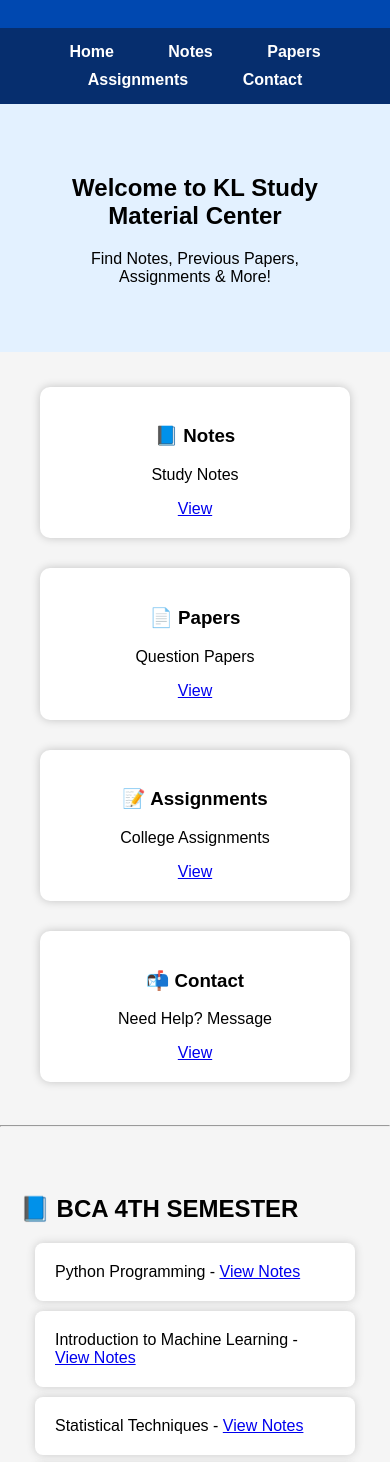
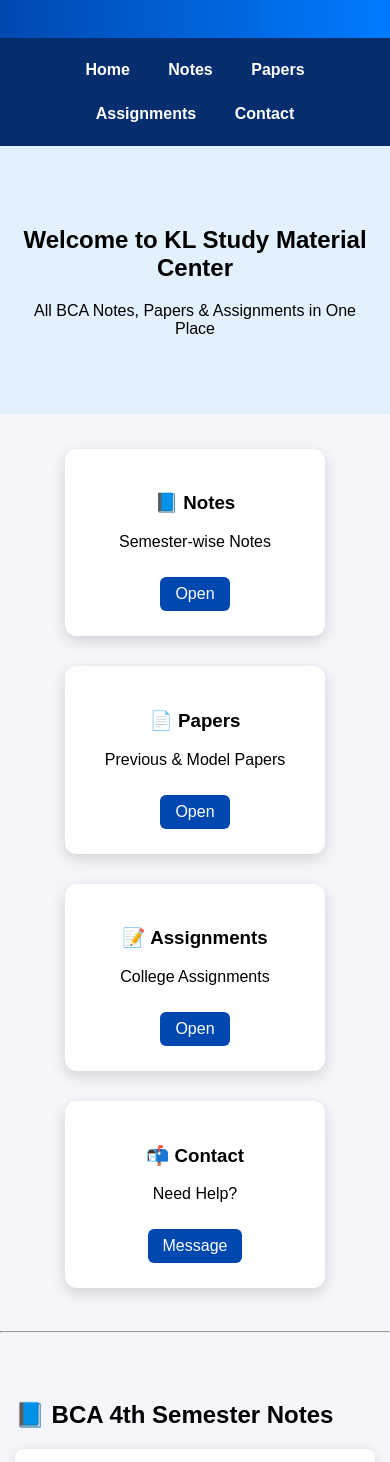
Before and after one commit to vamsikrishna596/KL-Study-Hub, a plain HTML site: page INDEX.HTML in a window 390 px wide. Shown: the part 145-1607 px from the top of the page. Drawn offline with Linux system fonts and the light colour scheme.

Commit message:
Refactor INDEX.HTML for layout and content updates
Updated styles and content for improved layout and accessibility.

```diff
--- a/INDEX.HTML
+++ b/INDEX.HTML
@@ -4,32 +4,144 @@
 <meta charset="UTF-8">
 <meta name="viewport" content="width=device-width, initial-scale=1.0">
 <title>KL Study Hub</title>
+
 <style>
-  body { font-family: Arial, sans-serif; margin:0; background:#f5f5f5; }
-  header { background:#0048b0; color:#fff; padding:20px; text-align:center; }
-  nav { background:#062e6e; padding:10px; text-align:center; position:sticky; top:0; }
-  nav a {
-    color:white; margin:0 15px; text-decoration:none; font-weight:bold;
-    padding:5px 10px; display:inline-block;
-  }
-  section { padding:40px 20px; }
-  .banner { padding:50px; text-align:center; background:#e3f1ff; }
-  .container { display:flex; flex-wrap:wrap; justify-content:center; padding:20px; }
-  .card {
-    background:white; width:270px; margin:15px; padding:20px; text-align:center;
-    border-radius:10px; box-shadow:0 0 10px rgba(0,0,0,0.2); transition:.3s;
-  }
-  .card:hover { transform:scale(1.05); }
-  .box { background:white; width:80%; margin:10px auto; padding:20px; border-radius:8px;
-         box-shadow:0 0 8px #ccc; }
-  form { background:white; width:80%; margin:20px auto; padding:20px;
-         border-radius:8px; box-shadow:0 0 10px #bbb; }
-  input, textarea {
-    width:100%; padding:10px; margin:10px 0; border:1px solid #ccc; border-radius:5px;
-  }
-  footer { background:#0e1b40; color:white; text-align:center; padding:15px; }
+*{box-sizing:border-box;}
+html{scroll-behavior:smooth;}
+
+body{
+  font-family:Arial, sans-serif;
+  margin:0;
+  background:#f4f6fb;
+}
+
+/* HEADER */
+header{
+  background:linear-gradient(90deg,#0048b0,#007bff);
+  color:white;
+  padding:25px;
+  text-align:center;
+}
+
+/* NAVBAR */
+nav{
+  background:#062e6e;
+  padding:10px;
+  text-align:center;
+  position:sticky;
+  top:0;
+  z-index:1000;
+}
+nav a{
+  color:white;
+  margin:0 10px;
+  text-decoration:none;
+  font-weight:bold;
+  padding:8px 12px;
+  border-radius:5px;
+}
+nav a:hover{
+  background:#007bff;
+}
+
+/* SECTIONS */
+section{
+  padding:40px 15px;
+}
+
+/* BANNER */
+.banner{
+  background:#e3f1ff;
+  text-align:center;
+  padding:60px 20px;
+}
+
+/* CARDS */
+.container{
+  display:flex;
+  flex-wrap:wrap;
+  justify-content:center;
+  padding:20px;
+}
+.card{
+  background:white;
+  width:260px;
+  margin:15px;
+  padding:25px;
+  text-align:center;
+  border-radius:12px;
+  box-shadow:0 5px 15px rgba(0,0,0,.15);
+  transition:.3s;
+}
+.card:hover{
+  transform:translateY(-8px);
+}
+.card a{
+  display:inline-block;
+  margin-top:10px;
+  background:#0048b0;
+  color:white;
+  padding:8px 15px;
+  border-radius:6px;
+  text-decoration:none;
+}
+
+/* BOX */
+.box{
+  background:white;
+  max-width:800px;
+  margin:12px auto;
+  padding:18px;
+  border-radius:8px;
+  box-shadow:0 0 10px rgba(0,0,0,.1);
+  display:flex;
+  justify-content:space-between;
+  align-items:center;
+  flex-wrap:wrap;
+}
+.box a{
+  background:#007bff;
+  color:white;
+  padding:6px 14px;
+  border-radius:5px;
+  text-decoration:none;
+}
+
+/* FORM */
+form{
+  background:white;
+  max-width:600px;
+  margin:auto;
+  padding:25px;
+  border-radius:10px;
+  box-shadow:0 0 10px #bbb;
+}
+input,textarea{
+  width:100%;
+  padding:10px;
+  margin:10px 0;
+  border:1px solid #ccc;
+  border-radius:5px;
+}
+
+/* FOOTER */
+footer{
+  background:#0e1b40;
+  color:white;
+  text-align:center;
+  padding:15px;
+  margin-top:20px;
+}
+
+/* MOBILE */
+@media(max-width:600px){
+  nav a{display:inline-block;margin:5px;}
+  .box{flex-direction:column;align-items:flex-start;}
+  .box a{margin-top:8px;}
+}
 </style>
 </head>
+
 <body>
 
 <header>
@@ -45,65 +157,74 @@
   <a href="#contact">Contact</a>
 </nav>
 
-<!-- HOME SECTION -->
 <section id="home" class="banner">
   <h2>Welcome to KL Study Material Center</h2>
-  <p>Find Notes, Previous Papers, Assignments & More!</p>
+  <p>All BCA Notes, Papers & Assignments in One Place</p>
 </section>
 
 <div class="container">
-  <div class="card"><h3>📘 Notes</h3><p>Study Notes</p><a href="#notes">View</a></div>
-  <div class="card"><h3>📄 Papers</h3><p>Question Papers</p><a href="#papers">View</a></div>
-  <div class="card"><h3>📝 Assignments</h3><p>College Assignments</p><a href="#assignments">View</a></div>
-  <div class="card"><h3>📬 Contact</h3><p>Need Help? Message</p><a href="#contact">View</a></div>
+  <div class="card">
+    <h3>📘 Notes</h3>
+    <p>Semester-wise Notes</p>
+    <a href="#notes">Open</a>
+  </div>
+  <div class="card">
+    <h3>📄 Papers</h3>
+    <p>Previous & Model Papers</p>
+    <a href="#papers">Open</a>
+  </div>
+  <div class="card">
+    <h3>📝 Assignments</h3>
+    <p>College Assignments</p>
+    <a href="#assignments">Open</a>
+  </div>
+  <div class="card">
+    <h3>📬 Contact</h3>
+    <p>Need Help?</p>
+    <a href="#contact">Message</a>
+  </div>
 </div>
 
 <hr>
 
-<!-- NOTES SECTION -->
 <section id="notes">
-  <h2>📘 BCA 4TH SEMESTER</h2>
-  <div class="box">Python Programming - <a href="#">View Notes</a></div>
-  <div class="box">Introduction to Machine Learning - <a href="#">View Notes</a></div>
-  <div class="box">Statistical Techniques - <a href="#">View Notes</a></div>
-  <div class="box">Human Resource Mangement - <a href="#">View Notes</a></div>
-  <div class="box">Financial Mangement - <a href="#">View Notes</a></div>
-  <div class="box">Operating Systems - <a href="#">View Notes</a></div>
-<div class="box">Web Programming  - <a href="#">View Notes</a></div>
+  <h2>📘 BCA 4th Semester Notes</h2>
+  <div class="box">Python Programming <a href="pdfs/python.pdf" download>Download</a></div>
+  <div class="box">Machine Learning <a href="pdfs/ml.pdf" download>Download</a></div>
+  <div class="box">Statistical Techniques <a href="#">Download</a></div>
+  <div class="box">HR Management <a href="#">Download</a></div>
+  <div class="box">Financial Management <a href="#">Download</a></div>
+  <div class="box">Operating Systems <a href="#">Download</a></div>
+  <div class="box">Web Programming <a href="#">Download</a></div>
 </section>
 
 <hr>
 
-<!-- PAPERS SECTION -->
 <section id="papers">
-  <h2>📄 Previous Year & Model Papers</h2>
-  <div class="box">2026 Model Papers - <a href="#">Download</a></div>
-  <div class="box">2025 Previous Papers - <a href="#">Download</a></div>
-  <div class="box">2024 Papers - <a href="#">Download</a></div>
-  <div class="box">Sample Test Papers - <a href="#">Download</a></div>
+  <h2>📄 Question Papers</h2>
+  <div class="box">2026 Model Papers <a href="#">Download</a></div>
+  <div class="box">2025 Previous Papers <a href="#">Download</a></div>
+  <div class="box">2024 Papers <a href="#">Download</a></div>
 </section>
 
 <hr>
 
-<!-- ASSIGNMENTS SECTION -->
 <section id="assignments">
   <h2>📝 Assignments</h2>
-  <div class="box">Assignment 1 - <a href="#">Download</a></div>
-  <div class="box">Assignment 2 - <a href="#">Download</a></div>
-  <div class="box">Assignment 3 - <a href="#">Download</a></div>
-  <div class="box">Assignment 4 - <a href="#">Download</a></div>
+  <div class="box">Assignment 1 <a href="#">Download</a></div>
+  <div class="box">Assignment 2 <a href="#">Download</a></div>
+  <div class="box">Assignment 3 <a href="#">Download</a></div>
 </section>
 
 <hr>
 
-<!-- CONTACT SECTION -->
 <section id="contact">
   <h2>📬 Contact Us</h2>
   <form>
-    <input type="text" placeholder="Full Name">
-    <input type="email" placeholder="Email Address">
-    <textarea placeholder="Your Message" rows="5"></textarea>
-    <button style="padding:10px 20px; background:#0048b0; color:white; border:none; border-radius:5px;">
+    <input type="text" placeholder="Full Name" required>
+    <input type="email" placeholder="Email Address" required>
+    <textarea rows="5" placeholder="Your Message"></textarea>
+    <button style="background:#0048b0;color:white;border:none;padding:10px 20px;border-radius:6px;">
       Send Message
     </button>
   </form>
```
